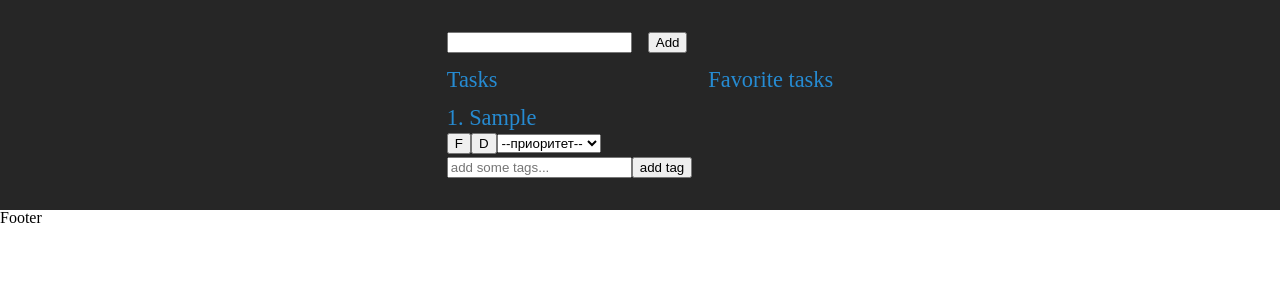
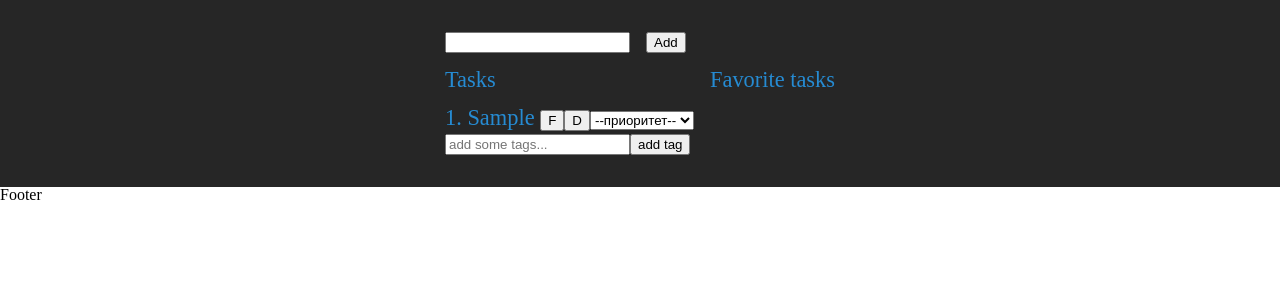
Before and after one commit to abbZe/amazing-todo-app, a React (Vite) app: page / in a window 1280 px wide. Both pictures are taken after typing "Sample" into the empty fields and a click on the button "Add". Shown: the top 300 px of the page. Built offline with nearby package versions, Linux system fonts and the light colour scheme.

Commit message:
added drag & drop for plain tasks

```diff
--- a/package.json
+++ b/package.json
@@ -10,11 +10,15 @@
     "preview": "vite preview"
   },
   "dependencies": {
+    "@types/react-beautiful-dnd": "^13.1.4",
     "@types/styled-components": "^5.1.26",
+    "@types/uuid": "^9.0.1",
     "react": "^18.2.0",
+    "react-beautiful-dnd": "^13.1.1",
     "react-dom": "^18.2.0",
     "react-router-dom": "^6.11.0",
-    "styled-components": "^5.3.10"
+    "styled-components": "^5.3.10",
+    "uuid": "^9.0.0"
   },
   "devDependencies": {
     "@reduxjs/toolkit": "^1.9.5",
--- a/src/components/FavoriteTasksList/index.tsx
+++ b/src/components/FavoriteTasksList/index.tsx
@@ -1,25 +1,9 @@
 import { useDispatch, useSelector } from 'react-redux'
+import { v4 } from 'uuid'
 import { selectTasks } from '../../redux/tasks/selectors'
 import styled from 'styled-components'
-import { removeTaskFromFavorite, moveTaskFromFavToTasks, Priority, addPriorityFavorite, addTagToFavTask } from '../../redux/tasks'
-
-const FavoriteTasksWrapper = styled.div`
-  /* Box model */
-  display: flex;
-  flex-direction: column;
-  gap: 1rem;
-`
-const UnordList = styled.ul``
-const UnordListItem = styled.ul``
-const MoveFromFavBtn = styled.button``
-const RemoveTaskBtn = styled.button``
-const SelectPriority = styled.select``
-const OptionPriority = styled.option``
-const AddTagInput = styled.input``
-const InputForm = styled.form``
-const AddTagBtn = styled.button``
-const UnordTagList = styled.ul``
-const UnordTagListItem = styled.li``
+import { removeTaskFromFavorite, moveTaskFromFavToTasks, Priority, addPriorityFavorite, addTagToFavTask, addTaskToFavorite, TTasksObj } from '../../redux/tasks'
+import React from "react";
 
 export const FavoriteTasksList: React.FC = () => {
   const dispatch = useDispatch()
@@ -38,20 +22,23 @@ export const FavoriteTasksList: React.FC = () => {
   }
   const submitAddTagHandler = (event: React.FormEvent<HTMLFormElement>, indexOfTask: number) => {
     event.preventDefault()
+    // @ts-ignore
     const inputAddTagValue = event.target[0].value
 
+    dispatch(addTagToFavTask({ inputAddTagValue, indexOfTask }))
+    // @ts-ignore
     event.target[0].value = ''
-    dispatch(addTagToFavTask({ inputAddTagValue, indexOfTask }))
   }
 
   return (
     <FavoriteTasksWrapper>
       <h2>Favorite tasks</h2>
-      <UnordList>
-        {favoriteTasks.map((obj, index: number) => (
-          <div key={index + 1}>
-            <UnordListItem key={index}>
-              {index + 1}. {obj.task} {obj.priority}
+      <ul>
+        {favoriteTasks.map((tasksObj: TTasksObj, index: number) => (
+          <li>
+            <div>
+              <UnordListItem>
+                {index + 1}. {tasksObj.task} {tasksObj.priority}
               </UnordListItem>
               <MoveFromFavBtn onClick={() => moveTaskBtnHandler(index)}>F</MoveFromFavBtn>
               <RemoveTaskBtn onClick={() => removeTaskBtnHandler(index)}>D</RemoveTaskBtn>
@@ -69,14 +56,32 @@ export const FavoriteTasksList: React.FC = () => {
                 <AddTagInput placeholder="add some tags..." />
                 <AddTagBtn type="submit">add tag</AddTagBtn>
               </InputForm>
-            {obj.tags.map((tag, index) => (
-              <UnordTagList key={index + tag}>
+              {tasksObj.tags.map((tag) => (
+                <UnordTagList key={v4()}>
                   <UnordTagListItem>{tag}</UnordTagListItem>
                 </UnordTagList>
               ))}
             </div>
+          </li>
         ))}
-      </UnordList>
-    </FavoriteTasksWrapper>
+      </ul>
+    </FavoriteTasksWrapper >
   )
 }
+
+const FavoriteTasksWrapper = styled.div`
+  /* Box model */
+  display: flex;
+  flex-direction: column;
+  gap: 1rem;
+`
+const UnordListItem = styled.ul``
+const MoveFromFavBtn = styled.button``
+const RemoveTaskBtn = styled.button``
+const SelectPriority = styled.select``
+const OptionPriority = styled.option``
+const AddTagInput = styled.input``
+const InputForm = styled.form``
+const AddTagBtn = styled.button``
+const UnordTagList = styled.ul``
+const UnordTagListItem = styled.li``
--- a/src/components/Home/index.tsx
+++ b/src/components/Home/index.tsx
@@ -5,6 +5,47 @@ import { selectTasks } from '../../redux/tasks/selectors'
 import { TTasksObj, addTask, updateInputTaskValue } from '../../redux/tasks'
 import { TasksList } from '../TasksList'
 import { FavoriteTasksList } from '../FavoriteTasksList'
+import { v4 } from 'uuid'
+
+export const Home: React.FC = () => {
+  const dispatch = useDispatch()
+  const { inputTaskValue } = useSelector(selectTasks)
+
+  const taskInputHandler = (event: React.ChangeEvent<HTMLInputElement>) => {
+    const inputValue = event.target.value
+    dispatch(updateInputTaskValue(inputValue))
+  }
+  const submitHandler = (event: React.ChangeEvent<HTMLFormElement>) => {
+    event.preventDefault()
+    const inputValue = (event.target[0] as HTMLInputElement).value
+    const tasksObj: TTasksObj = {
+      id: v4(),
+      task: inputValue,
+      priority: '',
+      tags: [],
+    }
+
+    if (inputValue) {
+      dispatch(addTask(tasksObj))
+      dispatch(updateInputTaskValue(''))
+    } else alert('input is empty')
+  }
+
+  return (
+    <section>
+      <TodoWrapper>
+        <InputForm onSubmit={submitHandler}>
+          <TaskInput type="text" value={inputTaskValue} onChange={taskInputHandler} required autoFocus />
+          <AddTaskBtn type="submit">Add</AddTaskBtn>
+        </InputForm>
+        <TasksWrapper>
+          <TasksList />
+          <FavoriteTasksList />
+        </TasksWrapper>
+      </TodoWrapper>
+    </section>
+  )
+}
 
 const TodoWrapper = styled.div`
   /* Box model */
@@ -31,42 +72,3 @@ const TasksWrapper = styled.div`
 `
 const TaskInput = styled.input``
 const AddTaskBtn = styled.button``
-
-export const Home: React.FC = () => {
-  const dispatch = useDispatch()
-  const { inputTaskValue } = useSelector(selectTasks)
-
-  const taskInputHandler = (event: React.ChangeEvent<HTMLInputElement>) => {
-    const inputValue = event.target.value
-    dispatch(updateInputTaskValue(inputValue))
-  }
-  const submitHandler = (event: React.ChangeEvent<HTMLFormElement>) => {
-    event.preventDefault()
-    const inputValue = (event.target[0] as HTMLInputElement).value
-    const tasksObj: TTasksObj = {
-      task: inputValue,
-      priority: '',
-      tags: [],
-    }
-
-    if (inputValue) {
-      dispatch(addTask(tasksObj))
-      dispatch(updateInputTaskValue(''))
-    } else alert('input is empty')
-  }
-
-  return (
-    <section>
-      <TodoWrapper>
-        <InputForm onSubmit={submitHandler}>
-          <TaskInput type="text" value={inputTaskValue} onChange={taskInputHandler} required autoFocus />
-          <AddTaskBtn type="submit">Add</AddTaskBtn>
-        </InputForm>
-        <TasksWrapper>
-          <TasksList />
-          <FavoriteTasksList />
-        </TasksWrapper>
-      </TodoWrapper>
-    </section>
-  )
-}
--- a/src/components/TasksList/index.tsx
+++ b/src/components/TasksList/index.tsx
@@ -1,8 +1,18 @@
 import { useDispatch, useSelector } from 'react-redux'
 import styled from 'styled-components'
-import { Priority, addPriority, addTagToTask, addTaskToFavorite, removeTask } from '../../redux/tasks'
+import {
+  Priority,
+  TTasksObj,
+  addPriority,
+  addTagToTask,
+  addTaskToFavorite,
+  removeTask,
+  updateTasksOrder,
+} from '../../redux/tasks'
 import { selectTasks } from '../../redux/tasks/selectors'
-import { useRef, useState } from 'react'
+import React, { useRef } from 'react'
+import { v4 } from 'uuid'
+import { DragDropContext, Droppable, Draggable, OnDragEndResponder, DropResult } from 'react-beautiful-dnd'
 
 export const TasksList: React.FC = () => {
   const dispatch = useDispatch()
@@ -20,19 +30,30 @@ export const TasksList: React.FC = () => {
     event.preventDefault()
     const inputAddTagValue = event.target[0].value
 
+    dispatch(addTagToTask({ inputAddTagValue, indexOfTask }))
     event.target[0].value = ''
-    dispatch(addTagToTask({ inputAddTagValue, indexOfTask }))
+  }
+  const onDragEndHandler: OnDragEndResponder = (result: DropResult) => {
+    const items = Array.from(tasks)
+    const [reorderedItem] = items.splice(result.source.index, 1)
+    if (result.destination) {
+      items.splice(result.destination.index, 0, reorderedItem)
+      dispatch(updateTasksOrder(items))
+    }
   }
 
   return (
     <PlainTasksWrapper>
       <h2>Tasks</h2>
-      <UnordTaskList>
-        {tasks.map((obj, index: number) => (
-          <div key={index + 1}>
-            <UnordTaskListItem key={index}>
+      <DragDropContext onDragEnd={onDragEndHandler}>
+        <Droppable droppableId="123">
+          {provided => (
+            <ul id="123" className="123" {...provided.droppableProps} ref={provided.innerRef}>
+              {tasks.map((obj: TTasksObj, index: number) => (
+                <Draggable key={obj.id} draggableId={obj.id} index={index}>
+                  {provided => (
+                    <li {...provided.draggableProps} {...provided.dragHandleProps} ref={provided.innerRef}>
                       {index + 1}. {obj.task} {obj.priority}
-            </UnordTaskListItem>
                       <AddToFavoriteBtn onClick={() => addToFavoriteBtnHandler(index)}>F</AddToFavoriteBtn>
                       <RemoveTaskBtn onClick={() => removeTaskHandler(index)}>D</RemoveTaskBtn>
                       <SelectPriority
@@ -51,14 +72,20 @@ export const TasksList: React.FC = () => {
                         <AddTagInput placeholder="add some tags..." />
                         <AddTagBtn type="submit">add tag</AddTagBtn>
                       </InputForm>
-            {obj.tags.map((tag, index) => (
-              <UnordTagList key={index + tag}>
+                      {obj.tags.map(tag => (
+                        <UnordTagList key={v4()}>
                           <UnordTagListItem>{tag}</UnordTagListItem>
                         </UnordTagList>
                       ))}
-          </div>
+                    </li>
+                  )}
+                </Draggable>
               ))}
-      </UnordTaskList>
+              {provided.placeholder}
+            </ul>
+          )}
+        </Droppable>
+      </DragDropContext>
     </PlainTasksWrapper>
   )
 }
@@ -69,8 +96,6 @@ const PlainTasksWrapper = styled.div`
   flex-direction: column;
   gap: 1rem;
 `
-const UnordTaskList = styled.ul``
-const UnordTaskListItem = styled.li``
 const AddToFavoriteBtn = styled.button``
 const RemoveTaskBtn = styled.button``
 const SelectPriority = styled.select``
--- a/src/redux/tasks/index.ts
+++ b/src/redux/tasks/index.ts
@@ -6,6 +6,7 @@ export enum Priority {
   'high' = 'высокий',
 }
 export type TTasksObj = {
+  id: string
   task: string
   priority: string
   tags: Array<string>
@@ -15,6 +16,7 @@ export type TInitialState = {
   favoriteTasks: Array<TTasksObj>
   inputTaskValue: string
   inputAddTagValue: string
+  tasksSummary: number
 }
 
 const initialState: TInitialState = {
@@ -22,6 +24,7 @@ const initialState: TInitialState = {
   favoriteTasks: [],
   inputTaskValue: '',
   inputAddTagValue: '',
+  tasksSummary: 0,
 }
 
 const tasksSlice = createSlice({
@@ -29,39 +32,39 @@ const tasksSlice = createSlice({
   initialState,
   reducers: {
     addTask(state, action: PayloadAction<TTasksObj>) {
-      const tasks = state.tasks
       const valueFromTaskInput = action.payload
+      let { tasks } = state
 
       tasks.push(valueFromTaskInput)
+      state.tasksSummary++
     },
     removeTask(state, action: PayloadAction<number>) {
-      const tasks = state.tasks
+      const { tasks } = state
       const indexOfTaskToRemove = action.payload
 
       tasks.splice(indexOfTaskToRemove, 1)
     },
-    addTaskToFavorite(state, action: PayloadAction<number>) {
-      const favTasks = state.favoriteTasks
-      const tasks = state.tasks
+    addTaskToFavorite(state, action: PayloadAction<any>) {
+      console.log(action.payload)
+      const { favoriteTasks, tasks } = state
       const indexOfTaskToAdd = action.payload
 
-      favTasks.push(tasks[indexOfTaskToAdd])
+      favoriteTasks.push(tasks[indexOfTaskToAdd])
       tasks.splice(indexOfTaskToAdd, 1)
     },
     removeTaskFromFavorite(state, action: PayloadAction<number>) {
       const indexOfTaskToRemove = action.payload
-      const favTasks = state.favoriteTasks
+      const { favoriteTasks } = state
 
-      favTasks.splice(indexOfTaskToRemove, 1)
+      favoriteTasks.splice(indexOfTaskToRemove, 1)
     },
     moveTaskFromFavToTasks(state, action: PayloadAction<number>) {
       const indexOfTaskToMove = action.payload
-      const favTasks = state.favoriteTasks
-      const tasks = state.tasks
-      const taskToMove: TTasksObj = favTasks[indexOfTaskToMove]
+      const { favoriteTasks, tasks } = state
+      const taskToMove: TTasksObj = favoriteTasks[indexOfTaskToMove]
 
       tasks.push(taskToMove)
-      favTasks.splice(indexOfTaskToMove, 1)
+      favoriteTasks.splice(indexOfTaskToMove, 1)
     },
     updateInputTaskValue(state, action: PayloadAction<string>) {
       const valueFromTaskInput = action.payload
@@ -70,7 +73,7 @@ const tasksSlice = createSlice({
     },
     addPriority(state, action) {
       const { priorityValue, taskIndex } = action.payload
-      const tasks = state.tasks
+      const { tasks } = state
 
       switch (priorityValue) {
         case 'low':
@@ -104,7 +107,6 @@ const tasksSlice = createSlice({
       const inputAddTagVal = action.payload
 
       state.inputAddTagValue = inputAddTagVal
-
     },
     addTagToTask(state, action) {
       const { inputAddTagValue, indexOfTask } = action.payload
@@ -117,6 +119,9 @@ const tasksSlice = createSlice({
       const { tags } = state.favoriteTasks[indexOfTask]
 
       tags.push(inputAddTagValue)
+    },
+    updateTasksOrder(state, action) {
+      state.tasks = action.payload
     },
   },
 })
@@ -134,4 +139,5 @@ export const {
   updateAddTagInputValue,
   addTagToTask,
   addTagToFavTask,
+  updateTasksOrder,
 } = tasksSlice.actions
```
Also changed, not shown: src/main.tsx (+7 -7 lines), 2 other files (tests, documents, lock files or other folders). Lines whose indentation alone changed are shown as unchanged.
